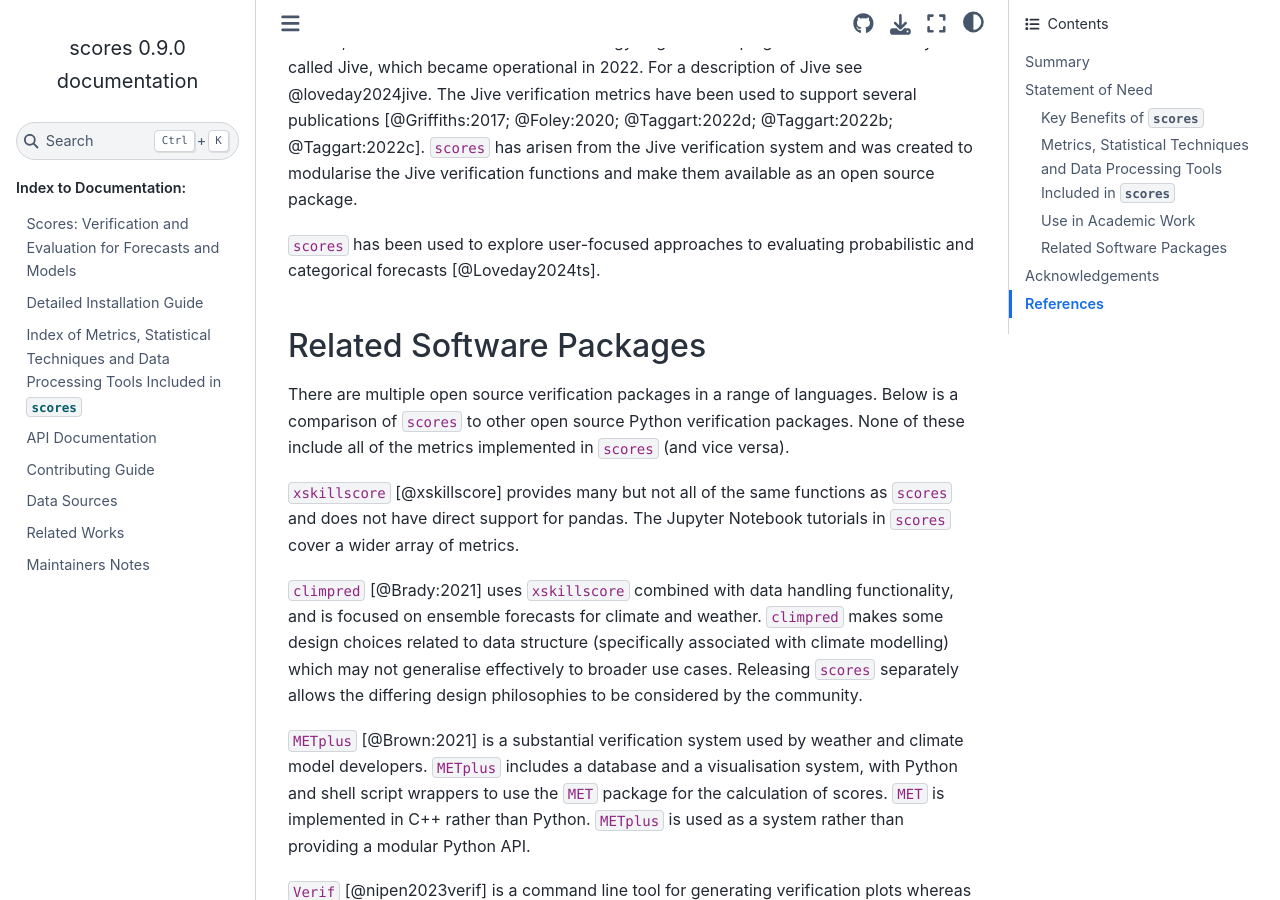
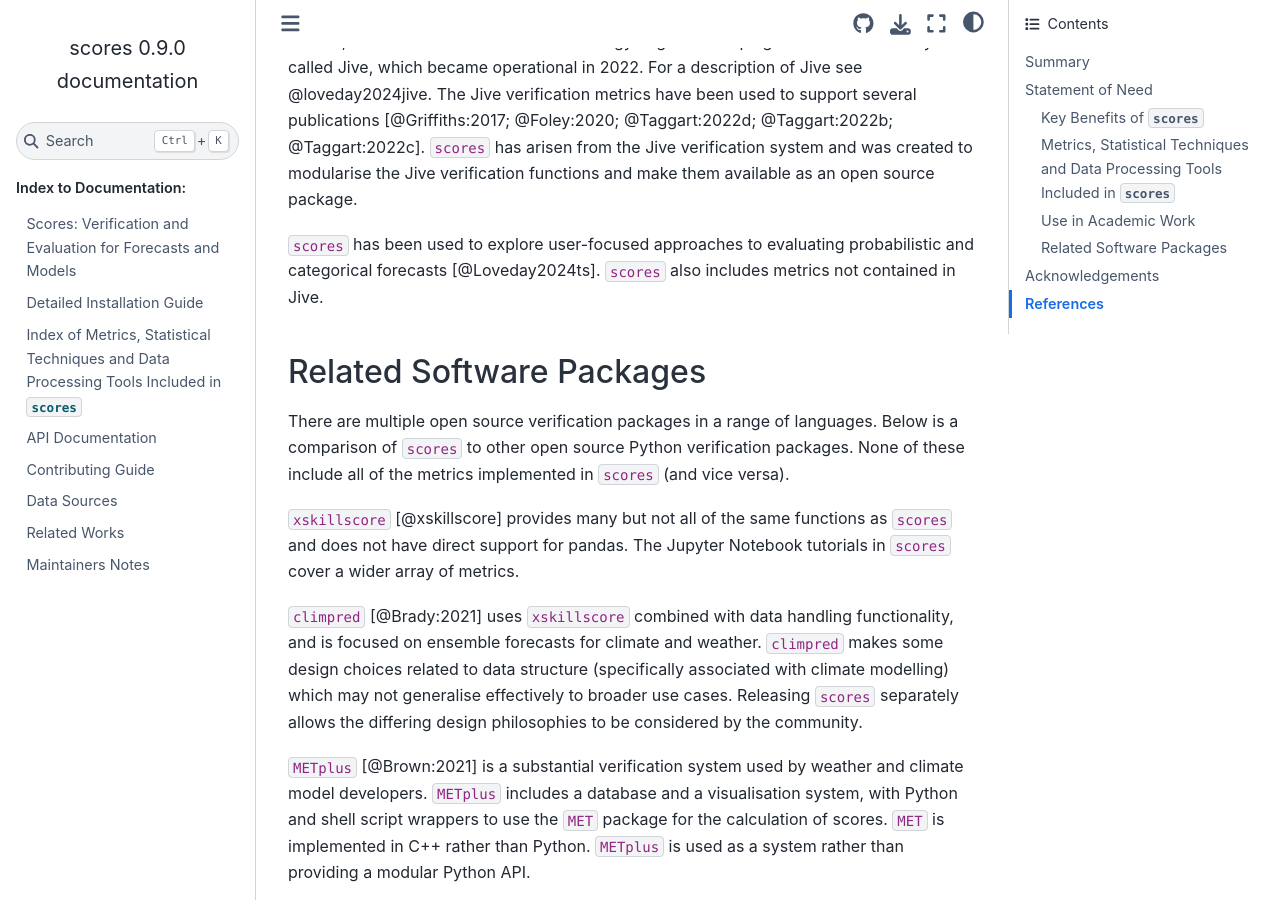
Before and after one commit to nci/scores, a Sphinx documentation site: the page built from docs/paper.md, in a window 1280 px wide and 900 px high, scrolled down 3483 px. Built offline with Sphinx 7.4.7 and the Sphinx Book theme 1.1.4, drawn with Linux system fonts in a browser that asks for light colours; pages that are not in the unit, such as notebooks, are missing from menus.

Commit message:
Add a statement around additional metrics not in Jive

```diff
--- a/docs/paper.md
+++ b/docs/paper.md
@@ -125,7 +125,7 @@ Table: A **curated selection** of the metrics, tools and statistical tests curre
 
 In 2015, the Australian Bureau of Meteorology began developing a new verification system called Jive, which became operational in 2022. For a description of Jive see @loveday2024jive. The Jive verification metrics have been used to support several publications [@Griffiths:2017; @Foley:2020; @Taggart:2022d; @Taggart:2022b; @Taggart:2022c]. `scores` has arisen from the Jive verification system and was created to modularise the Jive verification functions and make them available as an open source package.
 
-`scores` has been used to explore user-focused approaches to evaluating probabilistic and categorical forecasts [@Loveday2024ts].
+`scores` has been used to explore user-focused approaches to evaluating probabilistic and categorical forecasts [@Loveday2024ts]. `scores` also includes metrics not contained in Jive.
 
 ## Related Software Packages
 
```
